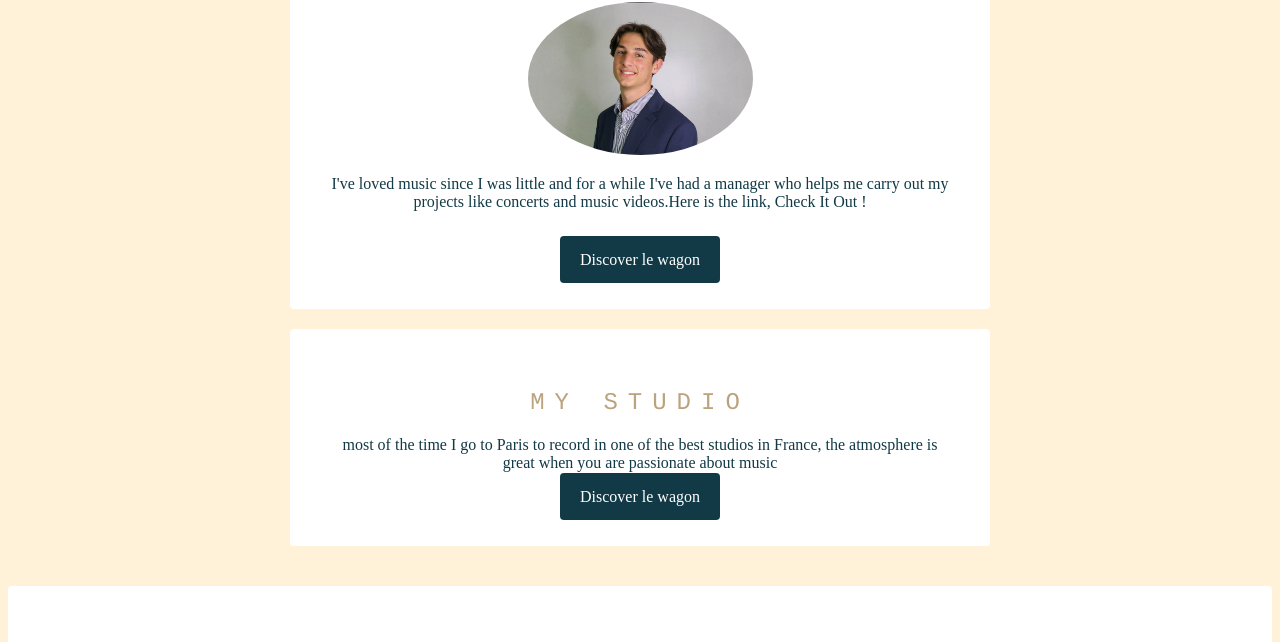
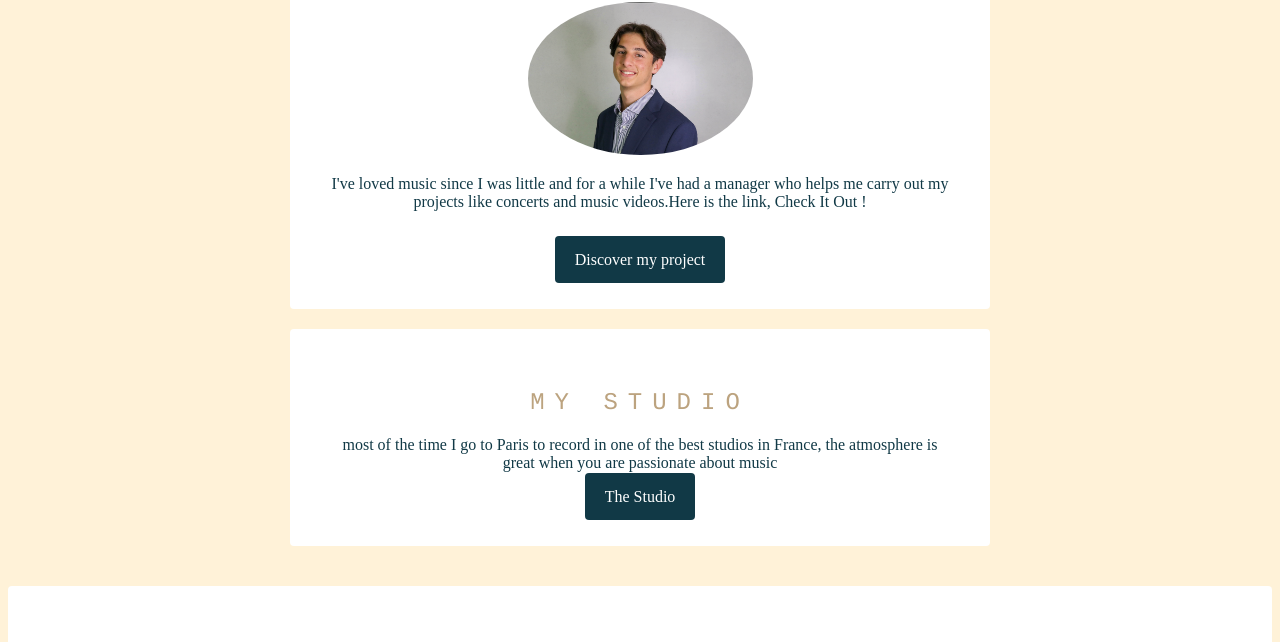
Before and after one commit to LILFLEEKY/My__profile, a plain HTML site: page index.html in a window 1280 px wide. Shown: the part 158-800 px from the top of the page. Drawn offline with Linux system fonts and the light colour scheme.

Commit message:
Update index.html

```diff
--- a/index.html
+++ b/index.html
@@ -19,7 +19,7 @@
         <h1>Hello, I'm Clément</h1>
        <img src="images/Profile.jpg" width="225px" class="img-circle" alt="QUIMBRE Clément">
        <p> I've loved music since I was little and for a while I've had a manager who helps me carry out my projects like concerts and music videos.Here is the link, Check It Out ! </p>
-       <a href="https://youtu.be/zERRRnOT1s0?si=7UBJufyJOcxTB0bcm" class="btn-blue" target=_blank>Discover le wagon</a>
+       <a href="https://youtu.be/zERRRnOT1s0?si=7UBJufyJOcxTB0bcm" class="btn-blue" target=_blank>Discover my project</a>
       </div>
 
 
@@ -28,7 +28,8 @@
          <p>
          most of the time I go to Paris to record in one of the best studios in France, the atmosphere is great when you are passionate about music
         </p>
-      <a href="https://youtu.be/zERRRnOT1s0?si=7UBJufyJOcxTB0bcm" class="btn-blue" target=_blank>Discover le wagon</a>
+
+      <a href="https://youtu.be/zERRRnOT1s0?si=7UBJufyJOcxTB0bcm" class="btn-blue" target=_blank>The Studio</a>
       </div>
       </div>
 
```
